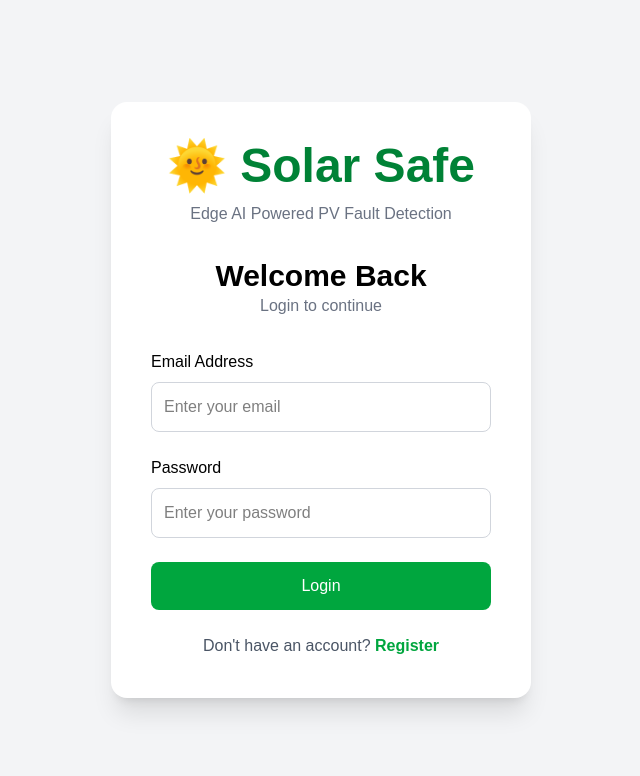
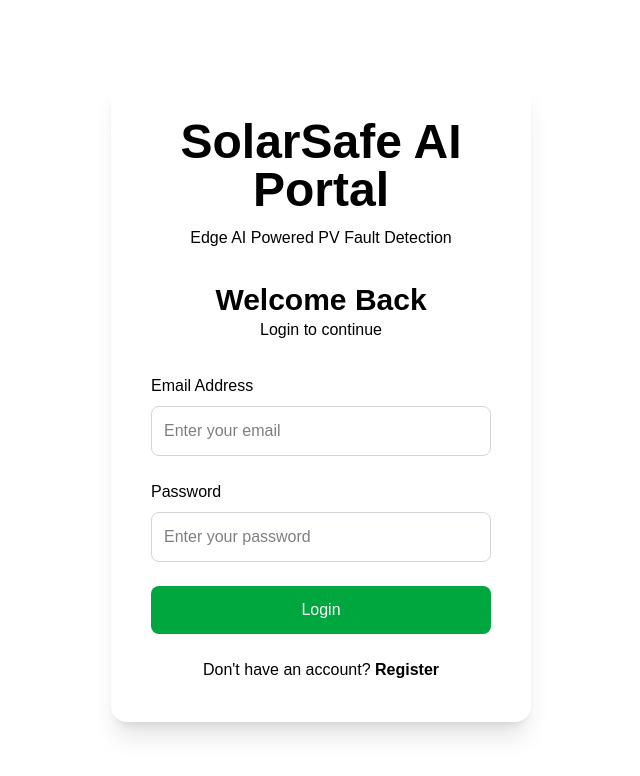
Before and after one commit to SINCHANA-S-H/solar-safe, a React app in the folder frontend/: page / in a window 1280 px wide. Shown: the top 776 px of the page, without its empty margins (319-959 px from the left). Built offline with nearby package versions, Linux system fonts and the light colour scheme; the HTML template or start-up script is replaced by a standard one.

Commit message:
Updated Login page UI and frontend improvements

```diff
--- /dev/null
+++ b/frontend/src/components/AIAnalysis.jsx
@@ -0,0 +1,46 @@
+function AIAnalysis() {
+  return (
+    <div className="bg-white rounded-xl shadow-md p-6 mt-8">
+
+      <h2 className="text-2xl font-bold mb-6">
+        AI Analysis
+      </h2>
+
+      <div className="space-y-4">
+
+        <p>
+          <strong>Fault Type:</strong> Hotspot
+        </p>
+
+        <p>
+          <strong>Severity:</strong> High
+        </p>
+
+        <p>
+          <strong>Confidence:</strong> 98.4%
+        </p>
+
+        <p>
+          <strong>Affected Cell:</strong> Cell 34
+        </p>
+
+        <p>
+          <strong>Temperature:</strong> 86°C
+        </p>
+
+        <p>
+          <strong>Estimated Power Loss:</strong> 13%
+        </p>
+
+        <p className="text-red-600 font-semibold">
+          Recommendation:
+          Replace damaged cell immediately.
+        </p>
+
+      </div>
+
+    </div>
+  );
+}
+
+export default AIAnalysis;
--- a/frontend/src/pages/Login.jsx
+++ b/frontend/src/pages/Login.jsx
@@ -3,15 +3,15 @@ function Login() {
     const navigate = useNavigate();
 
   return (
-    <div className="min-h-screen flex items-center justify-center bg-gray-100">
+    <div className="min-h-screen flex items-center justify-center bg-sky blue-100">
 
       <div className="bg-white rounded-2xl shadow-xl p-10 w-[420px]">
 
-        <h1 className="text-5xl font-bold text-green-700 text-center">
-          🌞 Solar Safe
+        <h1 className="text-5xl font-bold text-lavender-700 text-center">
+          SolarSafe AI Portal
         </h1>
 
-        <p className="text-center text-gray-500 mt-3">
+        <p className="text-center text-lavender-500 mt-3">
           Edge AI Powered PV Fault Detection
         </p>
 
@@ -19,7 +19,7 @@ function Login() {
           Welcome Back
         </h2>
 
-        <p className="text-center text-gray-500 mb-8">
+        <p className="text-center text-lavender-500 mb-8">
           Login to continue
         </p>
 
@@ -52,11 +52,11 @@ function Login() {
 >
   Login
 </button>
-<p className="text-center mt-6 text-gray-600">
+<p className="text-center mt-6 text-lavender-500">
   Don't have an account?{" "}
   <a
     href="/register"
-    className="text-green-600 font-semibold hover:underline"
+    className="text-lavender-600 font-semibold hover:underline"
   >
     Register
   </a>
--- a/frontend/src/pages/Upload.jsx
+++ b/frontend/src/pages/Upload.jsx
@@ -1,5 +1,28 @@
+import { useState } from "react";
+
+import UploadCard from "../components/UploadCard";
+import PredictionCard from "../components/PredictionCard";
+import GradCAMViewer from "../components/GradCAMViewer";
+import AIAnalysis from "../components/AIAnalysis";
+
 function Upload() {
-  return <h1>Upload Page</h1>;
+
+  const [selectedImage, setSelectedImage] = useState(null);
+
+  return (
+    <>
+      <UploadCard
+        selectedImage={selectedImage}
+        setSelectedImage={setSelectedImage}
+      />
+
+      <PredictionCard selectedImage={selectedImage} />
+
+      <GradCAMViewer selectedImage={selectedImage} />
+
+      <AIAnalysis />
+    </>
+  );
 }
 
 export default Upload;
--- a/frontend/src/services/api.js
+++ b/frontend/src/services/api.js
@@ -0,0 +1,7 @@
+import axios from "axios";
+
+const API = axios.create({
+    baseURL: "http://127.0.0.1:5000",
+});
+
+export default API;
```
